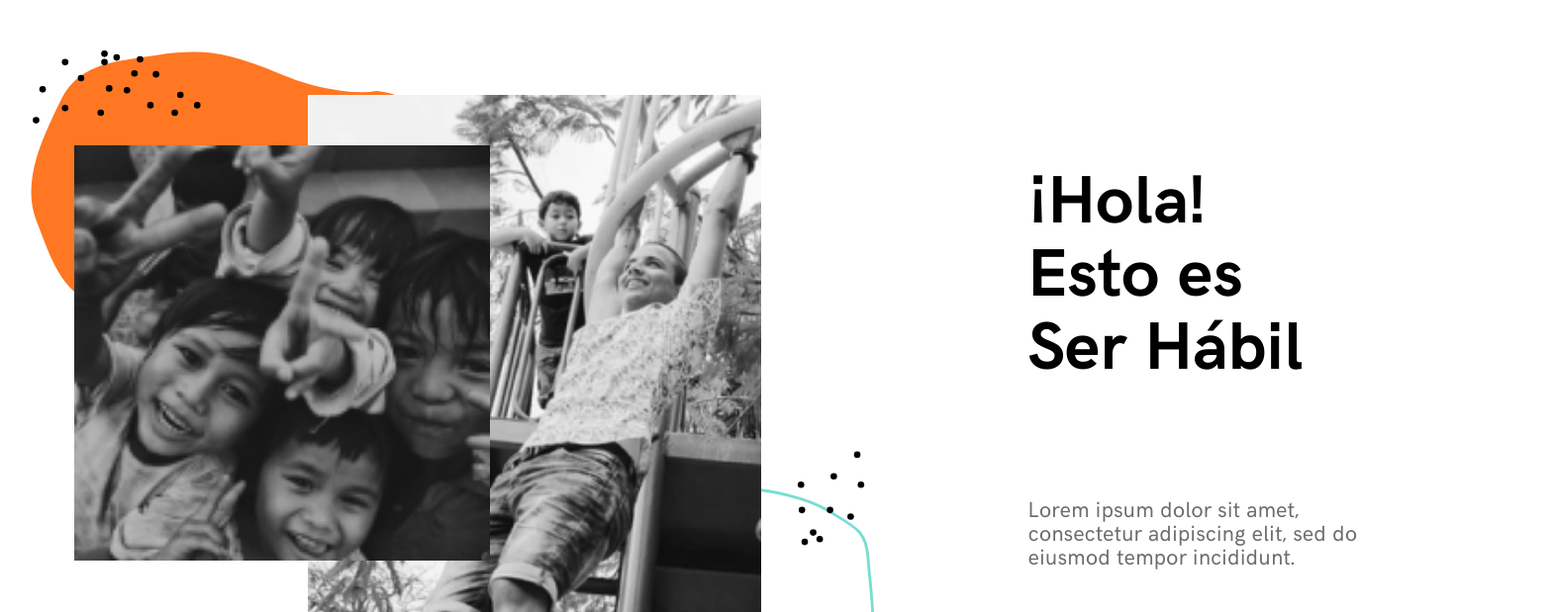
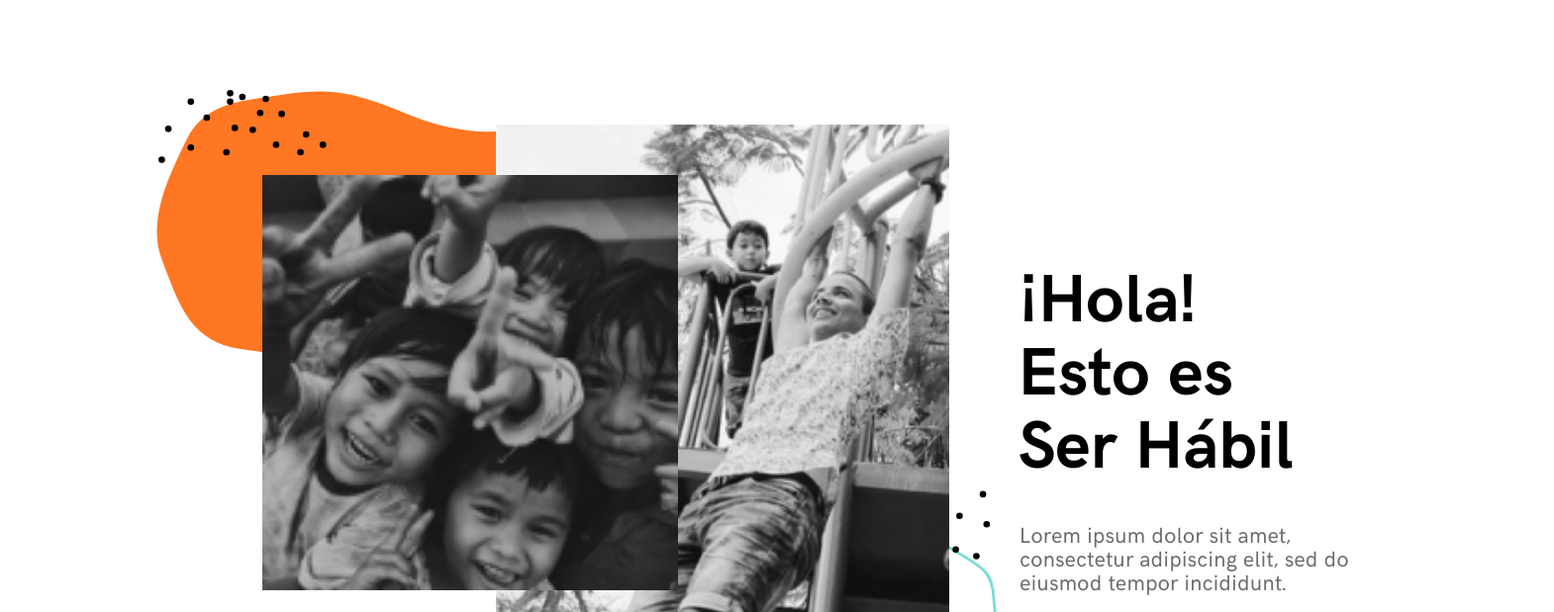
Before and after one commit to FooCamp/ser-habil-website, a website built with Parcel: page src/index.html in a window 1280 px wide. Shown: the part 157-776 px from the top of the page at 99% size, 1570 px wide, since content can reach past the window. Built offline with nearby package versions, Linux system fonts and the light colour scheme; files whose address does not match are found by name.

Commit message:
fix the margins

```diff
--- a/src/scss/components/_intro.scss
+++ b/src/scss/components/_intro.scss
@@ -49,29 +49,31 @@
   }
 
     @include viewport-desktop() {
+      &{
         align-items: center;
         background-image: url('../static/assets/formas-desktop.svg');
-      background-position-x: 1px;
-      background-position-y: 54px;
+        background-position-x: 10vw;
+        background-position-y: 5vw;
         background-repeat: no-repeat;
         background-size: 853px;
         display: flex;
         flex-direction: row;
-      margin: auto 30px;
+        margin: 30px;
         margin-bottom: 92px;
+      }
 
 
     &__container-general {
       background-image: none;
       display: flex;
       flex-direction: row;
-      margin-left: 10px;
+      margin-left: 200px;
     }
 
     &__container-text {
       display: flex;
       flex-direction: column;
-      margin-left: 100px;
+      margin-left: 0px;
       text-align: inherit;
     }
 
@@ -79,6 +81,7 @@
       height: 100%;
       margin-left: 271px;
       margin-top: 99px;
+      margin-right: 60px;
       width: 458px;
     }
 
@@ -90,20 +93,19 @@
     }
 
     &__title {
-      font-size: 68px;
+      font-size: $desktop-titles;
       height: 204px;
       margin-bottom: 27px;
-      margin-left: 80px;
+      margin-left: 10px;
       margin-right: 53px;
       margin-top: 100px;
       width: 320px;
     }
 
     &__paragraph {
-      font-size: 22px;
-      height: 138px;
-      margin-left: 80px;
-      margin-right: 192px;
+      font-size: $desktop-paragraph;
+      margin-left: 11px;
+      margin-top: 28px;
       width: 339px;
     }
   }
```
Lines whose indentation alone changed are shown as unchanged.
